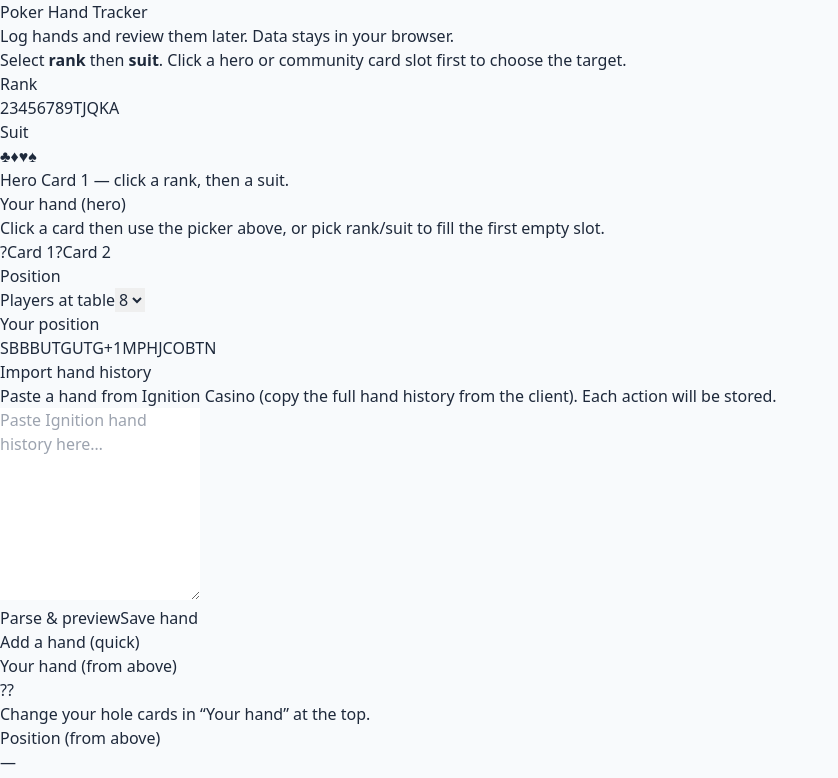
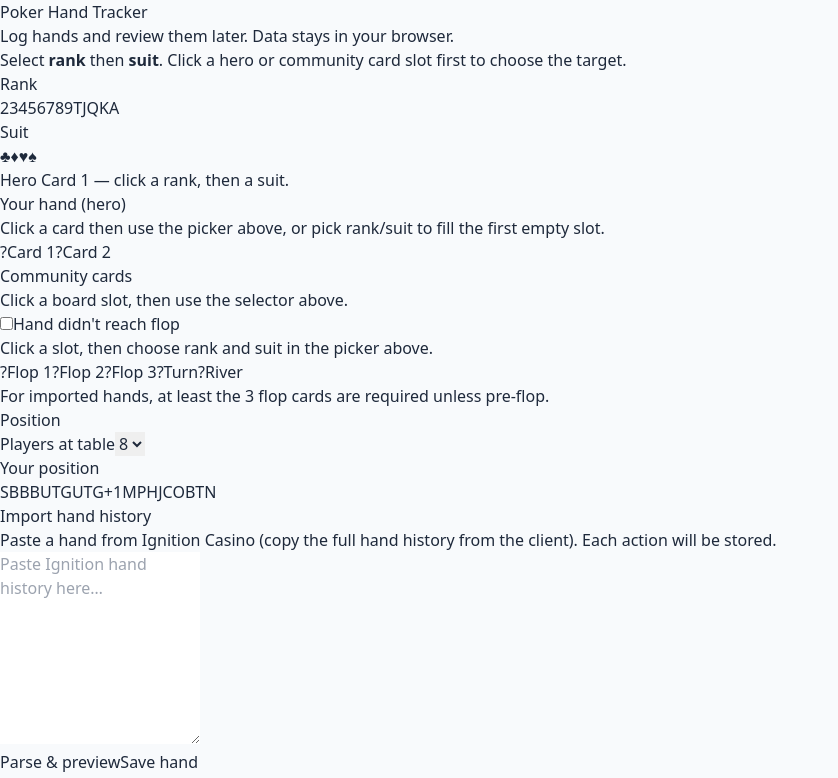
Before and after one commit to lyleseebeck/ai-poker-coach, a React (Vite) app: page / in a window 1280 px wide. Shown: the top 778 px of the page, without its empty margins (0-838 px from the left). Built offline with nearby package versions, Linux system fonts and the light colour scheme.

Commit message:
Move community card selection next to top card picker

```diff
--- a/src/App.jsx
+++ b/src/App.jsx
@@ -6,6 +6,7 @@ import { PositionSelector } from './components/PositionSelector.jsx';
 import { ImportSection } from './components/ImportSection.jsx';
 import { QuickAddForm } from './components/QuickAddForm.jsx';
 import { HandList } from './components/HandList.jsx';
+import { HandDetailsForm } from './components/HandDetailsForm.jsx';
 
 export function App() {
   const [hands, setHands] = useState(() => getHands());
@@ -13,6 +14,12 @@ export function App() {
   const [heroCard2, setHeroCard2] = useState('');
   const [numPlayers, setNumPlayers] = useState(8);
   const [heroPosition, setHeroPosition] = useState('');
+  const [noFlop, setNoFlop] = useState(false);
+  const [flop1, setFlop1] = useState('');
+  const [flop2, setFlop2] = useState('');
+  const [flop3, setFlop3] = useState('');
+  const [turn, setTurn] = useState('');
+  const [river, setRiver] = useState('');
   const [cardPickerTargetId, setCardPickerTargetId] = useState(null);
   const [cardPickerRank, setCardPickerRank] = useState(null);
   const applyCardRef = useRef(null);
@@ -85,6 +92,23 @@ export function App() {
         </div>
       </section>
 
+      <HandDetailsForm
+        noFlop={noFlop}
+        setNoFlop={setNoFlop}
+        flop1={flop1}
+        setFlop1={setFlop1}
+        flop2={flop2}
+        setFlop2={setFlop2}
+        flop3={flop3}
+        setFlop3={setFlop3}
+        turn={turn}
+        setTurn={setTurn}
+        river={river}
+        setRiver={setRiver}
+        registerCardPickerTarget={registerCardPickerTarget}
+        activeCardTargetId={cardPickerTargetId}
+      />
+
       <PositionSelector
         numPlayers={numPlayers}
         setNumPlayers={setNumPlayers}
@@ -96,8 +120,12 @@ export function App() {
         onHandsChange={refreshHands}
         heroCard1={heroCard1}
         heroCard2={heroCard2}
-        registerCardPickerTarget={registerCardPickerTarget}
-        activeCardTargetId={cardPickerTargetId}
+        noFlop={noFlop}
+        flop1={flop1}
+        flop2={flop2}
+        flop3={flop3}
+        turn={turn}
+        river={river}
       />
 
       <QuickAddForm
--- a/src/components/HandDetailsForm.jsx
+++ b/src/components/HandDetailsForm.jsx
@@ -1,8 +1,6 @@
 import { CardLogo } from './CardLogo.jsx';
 
 export function HandDetailsForm({
-  heroCard1,
-  heroCard2,
   noFlop,
   setNoFlop,
   flop1,
@@ -31,19 +29,10 @@ export function HandDetailsForm({
   };
 
   return (
-    <div className="mt-4 rounded-lg border border-slate-200 border-amber-200 bg-amber-50/50 p-4">
-      <h3 className="text-sm font-medium text-slate-700 mb-3">
-        Hand details <span className="text-amber-600">(required to save)</span>
-      </h3>
+    <section className="mb-8 rounded-xl border border-slate-200 bg-white p-6 shadow-sm">
+      <h2 className="text-lg font-medium text-slate-700 mb-2">Community cards</h2>
+      <p className="text-slate-500 text-sm mb-3">Click a board slot, then use the selector above.</p>
       <div className="space-y-4">
-        <div>
-          <label className="block text-sm font-medium text-slate-600 mb-1">Your hand (from above)</label>
-          <div className="flex items-center gap-2">
-            <CardLogo value={heroCard1} />
-            <CardLogo value={heroCard2} />
-          </div>
-          <p className="text-xs text-slate-400 mt-1">Change your hole cards in “Your hand” at the top.</p>
-        </div>
         <div className="flex items-center gap-2">
           <input
             type="checkbox"
@@ -58,7 +47,6 @@ export function HandDetailsForm({
         </div>
         {!noFlop && (
           <div className="space-y-2">
-            <label className="block text-sm font-medium text-slate-600">Community cards</label>
             <p className="text-xs text-slate-500">Click a slot, then choose rank and suit in the picker above.</p>
             <div className="flex flex-wrap gap-3">
               {communitySlots.map(({ id, label, value, setValue }) => (
@@ -77,10 +65,10 @@ export function HandDetailsForm({
                 </button>
               ))}
             </div>
-            <p className="text-xs text-slate-400">Required: at least the 3 flop cards if the hand saw the flop.</p>
+            <p className="text-xs text-slate-400">For imported hands, at least the 3 flop cards are required unless pre-flop.</p>
           </div>
         )}
       </div>
-    </div>
+    </section>
   );
 }
--- a/src/components/ImportSection.jsx
+++ b/src/components/ImportSection.jsx
@@ -1,24 +1,21 @@
 import { useState } from 'react';
 import { parseIgnitionHandHistory } from '../lib/ignitionParser.js';
 import { generateId, getHands, saveHands } from '../lib/storage.js';
-import { HandDetailsForm } from './HandDetailsForm.jsx';
 
 export function ImportSection({
   onHandsChange,
   heroCard1,
   heroCard2,
-  registerCardPickerTarget,
-  activeCardTargetId,
+  noFlop,
+  flop1,
+  flop2,
+  flop3,
+  turn,
+  river,
 }) {
   const [rawText, setRawText] = useState('');
   const [parsedHand, setParsedHand] = useState(null);
   const [importError, setImportError] = useState('');
-  const [noFlop, setNoFlop] = useState(false);
-  const [flop1, setFlop1] = useState('');
-  const [flop2, setFlop2] = useState('');
-  const [flop3, setFlop3] = useState('');
-  const [turn, setTurn] = useState('');
-  const [river, setRiver] = useState('');
 
   const handleParse = () => {
     setImportError('');
@@ -140,25 +137,10 @@ export function ImportSection({
             <div className="text-sm text-slate-600 flex flex-wrap gap-x-2 gap-y-1">
               {previewNodes}
             </div>
+            <p className="text-xs text-slate-500 mt-2">
+              Community cards are selected in the Community cards section above.
+            </p>
           </div>
-          <HandDetailsForm
-            heroCard1={heroCard1}
-            heroCard2={heroCard2}
-            noFlop={noFlop}
-            setNoFlop={setNoFlop}
-            flop1={flop1}
-            setFlop1={setFlop1}
-            flop2={flop2}
-            setFlop2={setFlop2}
-            flop3={flop3}
-            setFlop3={setFlop3}
-            turn={turn}
-            setTurn={setTurn}
-            river={river}
-            setRiver={setRiver}
-            registerCardPickerTarget={registerCardPickerTarget}
-            activeCardTargetId={activeCardTargetId}
-          />
         </>
       )}
       {importError && <p className="mt-3 text-sm text-red-600">{importError}</p>}
```
